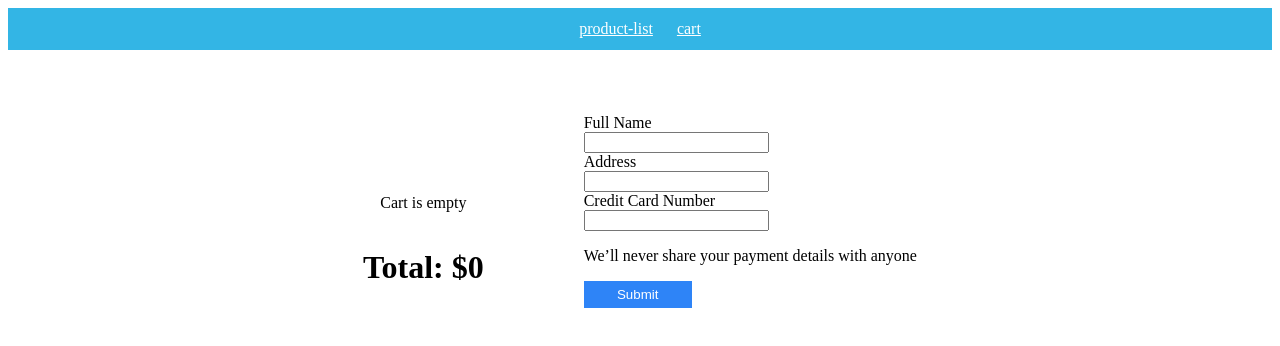
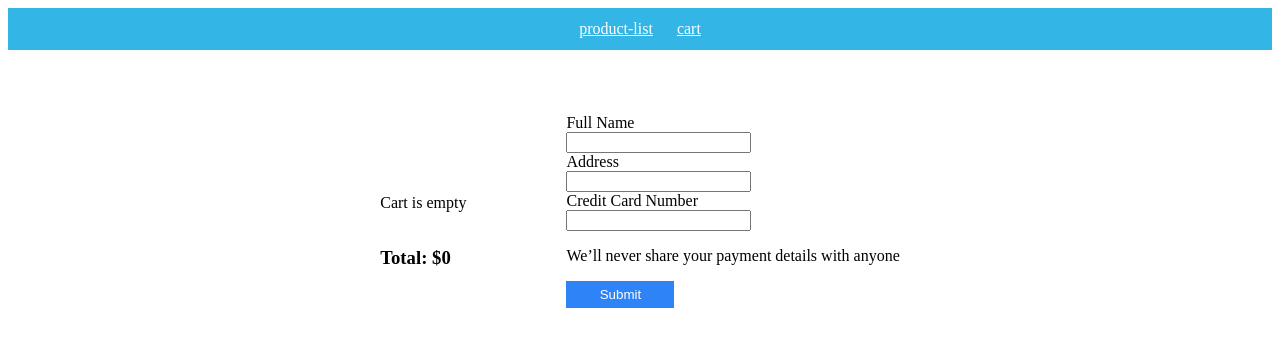
Before and after one commit to cjlee9393/my-store, an Angular app: page /cart in a window 1280 px wide. Shown: the top 346 px of the page. Built offline with nearby package versions, Linux system fonts and the light colour scheme.

Commit message:
update html and css

```diff
--- a/src/app/components/cart/cart.component.css
+++ b/src/app/components/cart/cart.component.css
@@ -1,6 +1,7 @@
 img {
     width: 100px;
     border-radius: 10px;
+    margin-right: 20px;
 }
 
 .form-margin {
--- a/src/app/components/cart/cart.component.html
+++ b/src/app/components/cart/cart.component.html
@@ -13,7 +13,7 @@
             </div>
         </div>
 
-        <h1>Total: ${{ total }}</h1>
+        <h3>Total: ${{ total }}</h3>
     </div>
     <div class="cart-panel">
         <form #form="ngForm">
@@ -59,7 +59,7 @@
 
             <p>We’ll never share your payment details with anyone</p>
 
-            <button [disabled]="form.invalid" routerLink="/confirmation">Submit</button>
+            <button [disabled]="form.invalid" (click)="resetCart()" routerLink="/confirmation">Submit</button>
         </form>
     </div>
 </div>
--- a/src/app/components/cart/cart.component.ts
+++ b/src/app/components/cart/cart.component.ts
@@ -98,4 +98,8 @@ export class CartComponent implements OnInit {
   getCart(): CartItem[] {
     return this.cartService.getCart();
   }
+
+  resetCart(): void {
+    this.cartService.reset();
+  }
 }
--- a/src/app/components/product-item-detail/product-item-detail.component.html
+++ b/src/app/components/product-item-detail/product-item-detail.component.html
@@ -4,7 +4,6 @@
         <p> {{ product.name }} </p>
         <p> {{ product.description}} </p>
         <p> ${{ product.price }} </p>
-        <p> quantity </p>
         <select class="select-input" name="quantity" [(ngModel)]="quantity">
             <option value="1">1</option>
             <option value="2">2</option>
```
